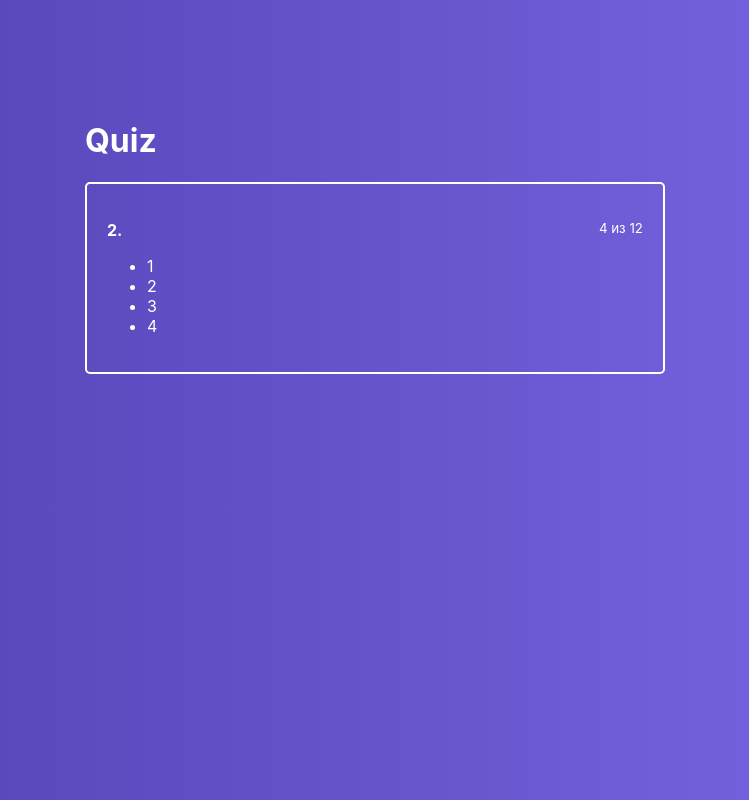
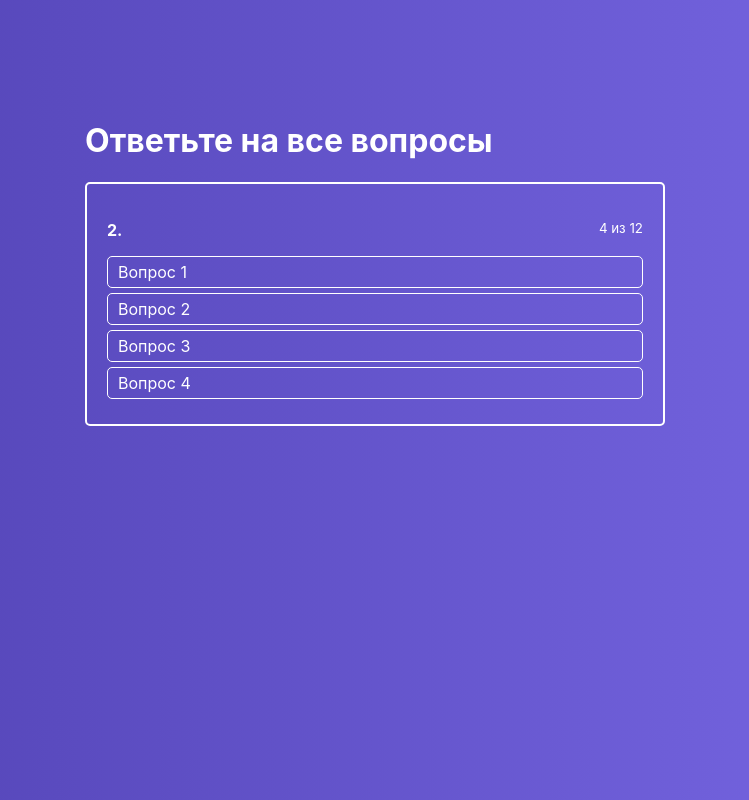
Before and after one commit to safarov-en/react-quiz, a React app: page / in a window 1280 px wide. Shown: the whole page, without its empty margins (265-1014 px from the left). Built offline with nearby package versions, Linux system fonts and the light colour scheme.

Commit message:
Added a question list component

```diff
--- a/src/components/ActiveQuiz/ActiveQuiz.js
+++ b/src/components/ActiveQuiz/ActiveQuiz.js
@@ -1,3 +1,4 @@
+import AnswersList from './AnswersList/AnswersList';
 import classes from './ActiveQuiz.module.css';
 
 const ActiveQuiz = props => (
@@ -8,12 +9,7 @@
             </span>
             <small>4 из 12</small>
         </p>
-        <ul>
-            <li>1</li>
-            <li>2</li>
-            <li>3</li>
-            <li>4</li>
-        </ul>
+        <AnswersList answers={props.answers}/>
     </div>
 )
 
--- /dev/null
+++ b/src/components/ActiveQuiz/AnswersList/AnswersItem/AnswersItem.js
@@ -0,0 +1,11 @@
+import classes from './AnswersItem.module.css';
+
+const AnswerItem = props => {
+    return (
+        <li className={classes.AnswerItem}>
+            {props.answer.text}
+        </li>
+    )
+}
+
+export default AnswerItem;
--- /dev/null
+++ b/src/components/ActiveQuiz/AnswersList/AnswersItem/AnswersItem.module.css
@@ -0,0 +1,12 @@
+.AnswerItem {
+    border: 1px solid #fff;
+    border-radius: 5px;
+    padding: 5px 10px;
+    margin-bottom: 5px;
+    cursor: pointer;
+}
+
+.AnswerItem:hover {
+    background: rgba(255, 255, 255, .2);
+    transition: background .3s ease-in-out;
+}
--- /dev/null
+++ b/src/components/ActiveQuiz/AnswersList/AnswersList.js
@@ -0,0 +1,14 @@
+import AnswerItem from './AnswersItem/AnswersItem';
+import classes from './AnswersList.module.css';
+
+const AnswersList = props => (
+    <ul className={classes.AnswersList}>
+        {props.answers.map((answer, index) => {
+            return (
+                <AnswerItem key={index} answer={answer} />
+            )
+        })}
+    </ul>
+)
+
+export default AnswersList;
--- /dev/null
+++ b/src/components/ActiveQuiz/AnswersList/AnswersList.module.css
@@ -0,0 +1,5 @@
+.AnswersList {
+    list-style: none;
+    margin: 0;
+    padding: 0;
+}
--- a/src/containers/Quiz/Quiz.js
+++ b/src/containers/Quiz/Quiz.js
@@ -4,14 +4,23 @@
 
 class Quiz extends Component {
     state = {
-        quiz: []
+        quiz: [
+            {
+                answers: [
+                    { text: 'Вопрос 1' },
+                    { text: 'Вопрос 2' },
+                    { text: 'Вопрос 3' },
+                    { text: 'Вопрос 4' }
+                ]
+            }
+        ]
     }
     render() {
         return (
             <div className={classes.Quiz}>
                 <div className={classes.QuizWrapper}>
-                <h1>Quiz</h1>
-                    <ActiveQuiz />
+                <h1>Ответьте на все вопросы</h1>
+                    <ActiveQuiz answers={this.state.quiz[0].answers} />
                 </div>
             </div>
         )
```
